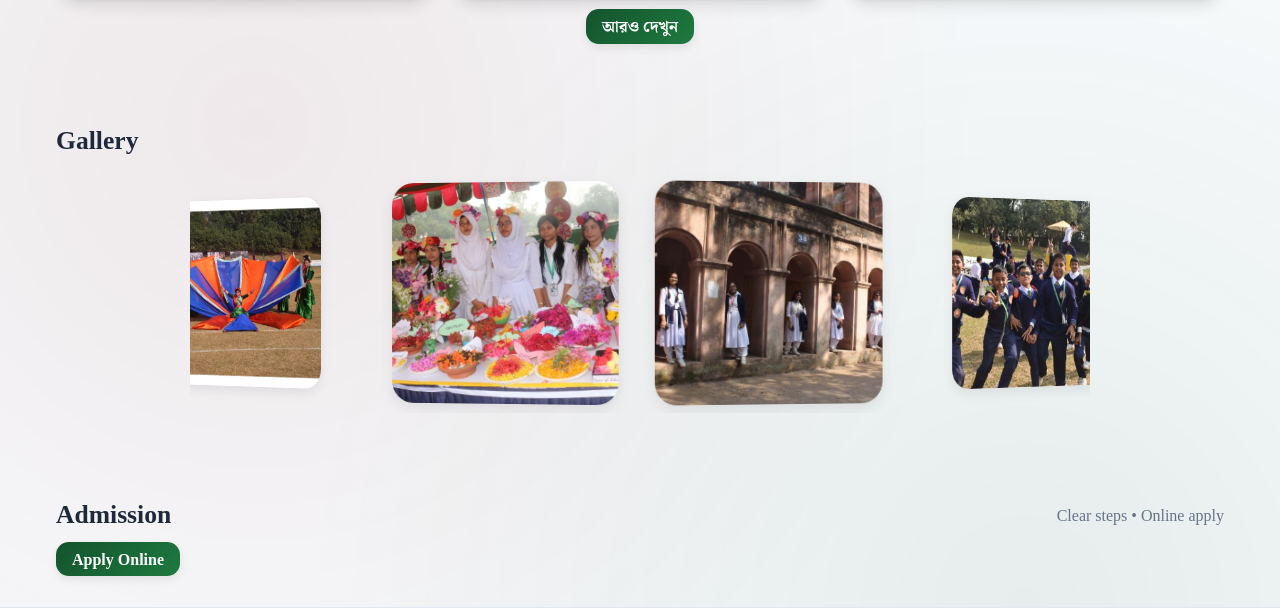
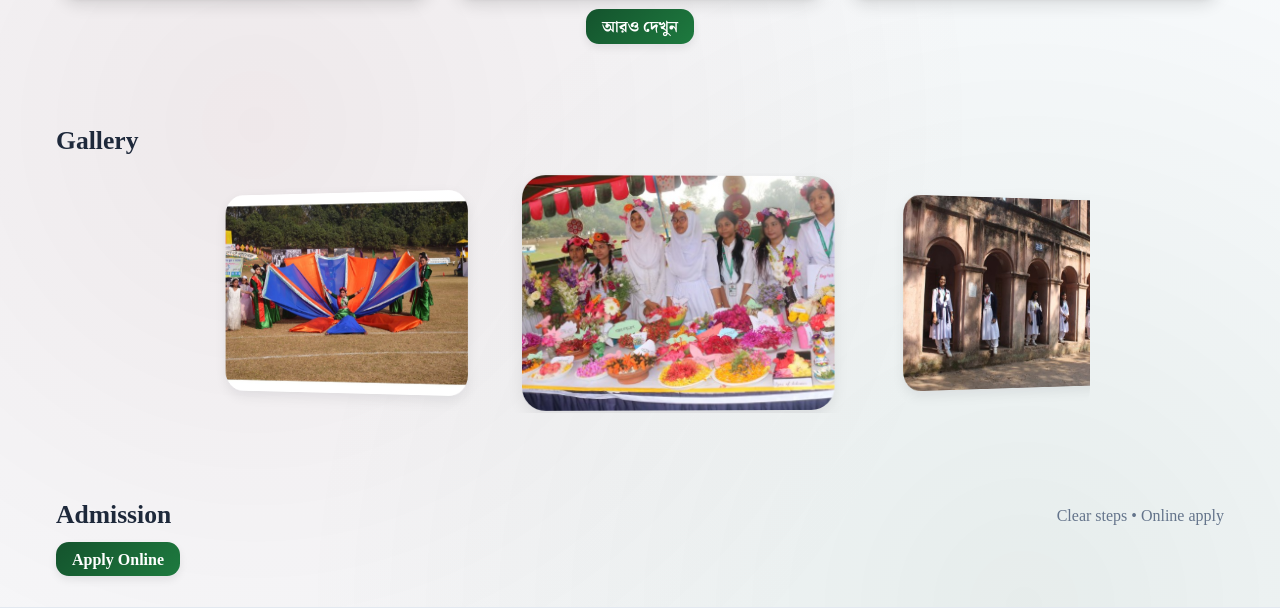
Before and after one commit to mahfuz-alam-shohan/ICPSC-Site, a PHP site: page /index.html in a window 1280 px wide. Shown: the part 4835-5443 px from the top of the page. Run offline with PHP 8.4, Linux system fonts and the light colour scheme; some libraries are stand-ins or nearby versions.

Commit message:
Increase desktop gallery image width

```diff
--- a/frontend/components/common.css
+++ b/frontend/components/common.css
@@ -138,7 +138,7 @@
           #gallery .carousel .gprev{top:10px;left:50%}
           #gallery .carousel .gnext{bottom:10px;left:50%;right:auto}
         }
-#gallery .gallery-row{display:grid;grid-auto-flow:column;grid-auto-columns:minmax(250px,1fr);gap:1rem;max-width:900px;margin:0 auto;overflow:hidden;scrollbar-width:none;perspective:1000px;transform-style:preserve-3d;border-radius:1.5rem}
+#gallery .gallery-row{display:grid;grid-auto-flow:column;grid-auto-columns:minmax(320px,1fr);gap:1rem;max-width:900px;margin:0 auto;overflow:hidden;scrollbar-width:none;perspective:1000px;transform-style:preserve-3d;border-radius:1.5rem}
 #gallery .gallery-row::-webkit-scrollbar{display:none}
 #gallery .gallery-row img{width:100%;height:240px;object-fit:cover;border-radius:1.5rem;box-shadow:0 6px 16px rgba(2,6,23,.08);transition:transform .3s;transform-origin:center}
 @media(max-width:640px){#gallery .gallery-row{grid-auto-columns:70%;gap:.75rem}#gallery .gallery-row img{height:200px}}
```
